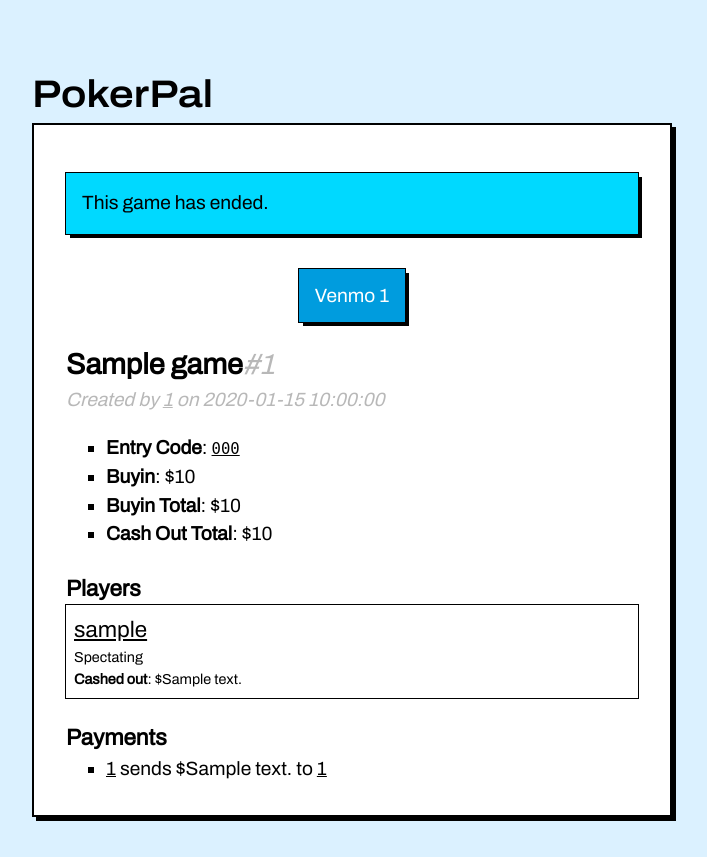
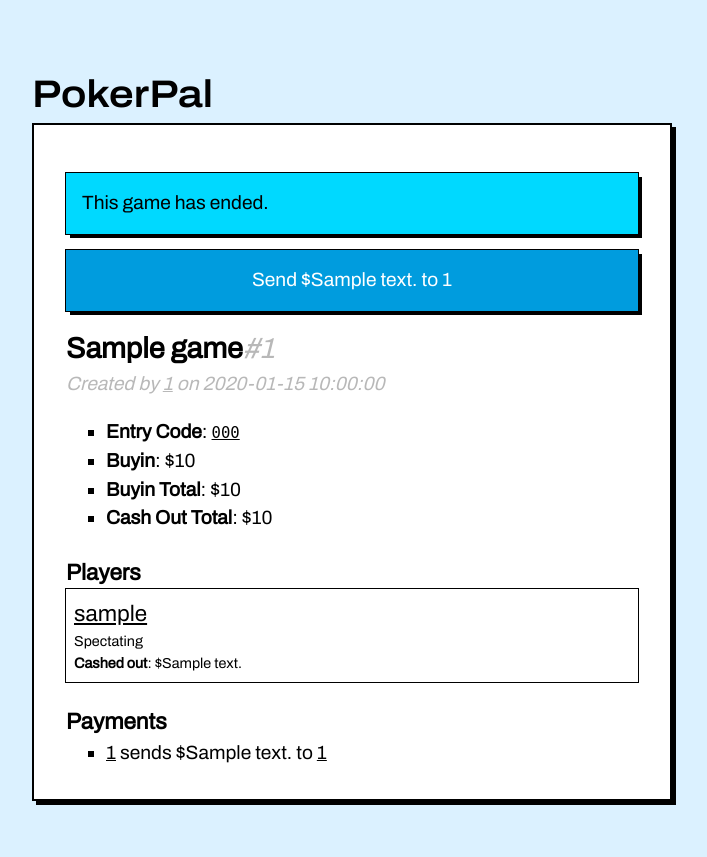
Before and after one commit to brianhang/pokerpals, a Flask app: template src/templates/game/view.html in a window 1280 px wide. Shown: the whole page, without its empty margins (288-995 px from the left). After the commit the page ends 805 px from the top, so only its background shows below. Run offline with Flask 3, Linux system fonts and the light colour scheme; the template is opened without the code that fills it: most values are stand-ins (such as "Sample title", 1, 10 or a date in 2020); some libraries are stand-ins or nearby versions.

Commit message:
Fix only first payment showing

```diff
--- a/src/static/style.css
+++ b/src/static/style.css
@@ -115,16 +115,16 @@ ul {
 
 .venmo-cta {
     text-align: center;
-    padding: 2rem;
-}
-
-.venmo-cta a {
+    margin-bottom: 1rem;
     background-color: #009cde;
     color: #fff;
     padding: 1rem;
-    text-decoration: none;
     outline: 1px solid var(--shadow-color);
     box-shadow: 4px 4px var(--shadow-color);
+}
+
+.venmo-cta-link {
+    text-decoration: none;
 }
 
 input {
--- a/src/templates/game/view.html
+++ b/src/templates/game/view.html
@@ -37,11 +37,15 @@
             This game has ended.
         </div>
     {% endif %}
-    {% if venmo_url and pending_payment %}
-        <div class="venmo-cta">
-            <a href="{{ venmo_url }}">Venmo {{ pending_payment.to_player_id }}</a>
-        </div>
-    {% endif %}
+    <div>
+    {% for payment, venmo_url in payment_and_urls %}
+        <a class="venmo-cta-link" href="{{ venmo_url }}">
+            <div class="venmo-cta">
+                Send ${{ payment.amount_text() }} to {{ payment.to_player_id }}
+            </div>
+        </a>
+    {% endfor %}
+    </div>
     <div>
         {{ game_title(game) }}
         <div class="secondary"><em>Created by <a href="https://venmo.com/{{ game.creator_id }}/">{{ game.creator_id
```
Also changed, not shown: src/game/route.py (+16 -21 lines).
